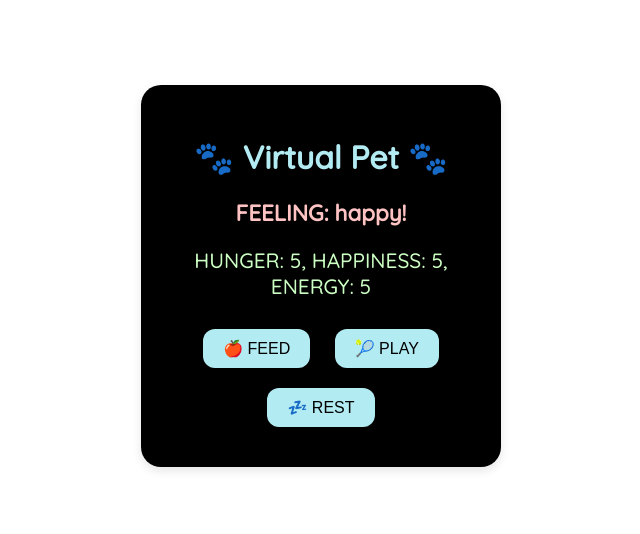
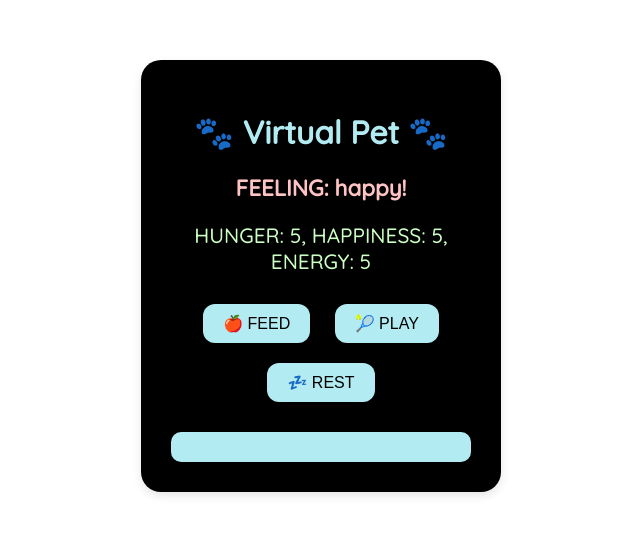
Before and after one commit to conniemyo/final-project, a plain HTML site: page index.html in a window 1280 px wide. Shown: the part 124-658 px from the top of the page, without its empty margins (319-959 px from the left). Drawn offline with Linux system fonts and the light colour scheme.

Commit message:
added pet tips

```diff
--- a/index.html
+++ b/index.html
@@ -19,6 +19,7 @@
         <button onclick="playWithPet()">🎾 PLAY</button>
         <button onclick="restPet()">💤 REST</button>
       </div>
+      <div id="petTips" class="pet-tips"></div>
     </div>
     <script src="script.js"></script>
   </body>
--- a/script.js
+++ b/script.js
@@ -16,7 +16,7 @@ function updateStatus() {
     }
 
     statStatus.textContent = statusMessage;
-  }
+}
 
 function feedPet() {
   hunger = Math.max(0, hunger - 2);
```
